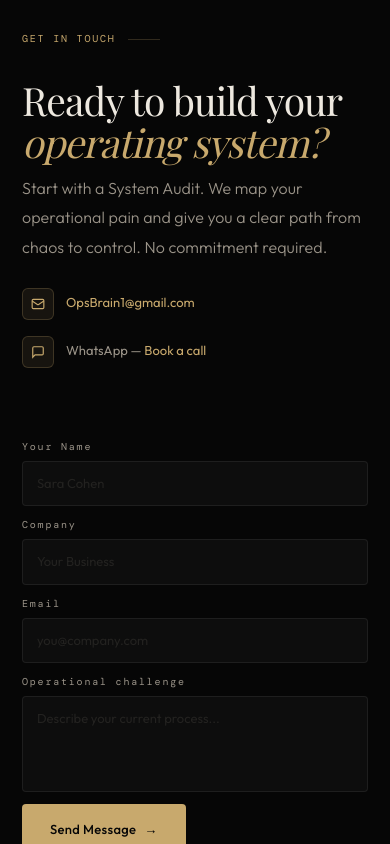
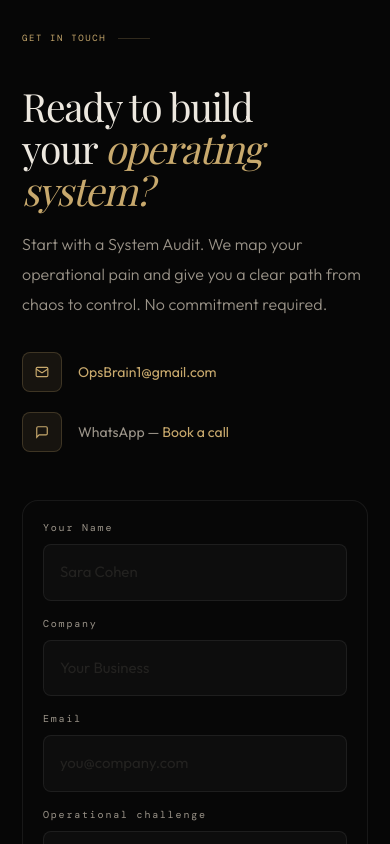
Before and after one commit to YoniLevy10/levy_tech_site, a Next.js app: page / in a window 390 px wide. Shown: the part 8620-9464 px from the top of the page. Built offline with nearby package versions, Linux system fonts and the light colour scheme; a web font is replaced by a local one.

Commit message:
Refine contact mobile layout and form spacing

```diff
--- a/components/ui/Contact.tsx
+++ b/components/ui/Contact.tsx
@@ -14,49 +14,49 @@ export default function Contact() {
   }
 
   return (
-    <section id="contact" className="px-[5vw] py-20 border-t border-line">
-      <div className="max-w-7xl mx-auto">
+    <section id="contact" className="border-t border-line px-6 py-24 sm:px-[5vw]">
+      <div className="mx-auto max-w-7xl">
         <motion.div
           initial={{ opacity: 0, y: 20 }}
           whileInView={{ opacity: 1, y: 0 }}
           transition={{ duration: 0.5 }}
           viewport={{ once: true, amount: 0.1 }}
-          className="flex items-center gap-3 font-mono text-[10px] tracking-[2.5px] uppercase text-gold mb-8"
+          className="mb-10 flex items-center gap-3 font-mono text-[9px] uppercase tracking-[0.22em] text-gold sm:text-[10px]"
         >
           <span>{t("contact.label")}</span>
-          <span className="w-8 h-px bg-gold-border" />
+          <span className="h-px w-8 bg-gold-border" />
         </motion.div>
 
-        <div className="grid grid-cols-1 md:grid-cols-2 gap-18 items-start">
+        <div className="grid grid-cols-1 items-start gap-12 md:grid-cols-2 md:gap-18">
           <motion.div
-            initial={{ opacity: 0, x: -30 }}
+            initial={{ opacity: 0, x: -24 }}
             whileInView={{ opacity: 1, x: 0 }}
             transition={{ duration: 0.5, delay: 0.1 }}
             viewport={{ once: true, amount: 0.1 }}
           >
-            <h2 className="font-serif text-[clamp(30px,4vw,52px)] font-normal leading-[1.08] tracking-tight text-foreground">
+            <h2 className="max-w-[12ch] font-serif text-[clamp(38px,11vw,56px)] font-normal leading-[1.05] tracking-[-0.035em] text-foreground sm:max-w-none">
               {t("contact.h2")} <em className="italic text-gold">{t("contact.h2.em")}</em>
             </h2>
-            <p className="text-muted text-sm leading-relaxed font-light mt-3 mb-6">
+
+            <p className="mt-5 mb-8 max-w-[36rem] text-[16px] font-light leading-[1.9] text-muted">
               {t("contact.p")}
             </p>
 
-            <div className="space-y-4">
-              <div className="flex items-center gap-3">
-                <div className="w-8 h-8 rounded-md border border-gold-border bg-gold-bg grid place-items-center text-[13px] shrink-0">
+            <div className="space-y-5">
+              <div className="flex items-center gap-4">
+                <div className="grid h-10 w-10 shrink-0 place-items-center rounded-lg border border-gold-border bg-gold-bg text-[13px]">
                   <MailIcon />
                 </div>
-                <div className="text-[13px] text-muted">
-                  <a href="mailto:OpsBrain1@gmail.com" className="text-gold no-underline hover:text-gold-light">
-                    OpsBrain1@gmail.com
-                  </a>
-                </div>
+                <a href="mailto:OpsBrain1@gmail.com" className="break-all text-[14px] text-gold no-underline hover:text-gold-light">
+                  OpsBrain1@gmail.com
+                </a>
               </div>
-              <div className="flex items-center gap-3">
-                <div className="w-8 h-8 rounded-md border border-gold-border bg-gold-bg grid place-items-center text-[13px] shrink-0">
+
+              <div className="flex items-center gap-4">
+                <div className="grid h-10 w-10 shrink-0 place-items-center rounded-lg border border-gold-border bg-gold-bg text-[13px]">
                   <ChatIcon />
                 </div>
-                <div className="text-[13px] text-muted">
+                <div className="text-[14px] leading-relaxed text-muted">
                   {t("contact.wa").split(" — ")[0]} —{" "}
                   <a href="#" className="text-gold no-underline hover:text-gold-light">
                     {t("contact.wa").split(" — ")[1]}
@@ -67,55 +67,35 @@ export default function Contact() {
           </motion.div>
 
           <motion.form
-            initial={{ opacity: 0, x: 30 }}
+            initial={{ opacity: 0, x: 24 }}
             whileInView={{ opacity: 1, x: 0 }}
             transition={{ duration: 0.5, delay: 0.2 }}
             viewport={{ once: true, amount: 0.1 }}
             onSubmit={handleSubmit}
-            className="flex flex-col gap-3"
+            className="flex flex-col gap-4 rounded-2xl border border-line bg-surface-1/30 p-5 sm:p-7"
           >
-            <div className="grid grid-cols-1 sm:grid-cols-2 gap-3">
-              <div className="flex flex-col gap-1.5">
-                <label className="text-[10px] text-muted font-mono tracking-wider">{t("form.name")}</label>
-                <input
-                  type="text"
-                  required
-                  placeholder="Sara Cohen"
-                  className="bg-surface-1 border border-line rounded px-3.5 py-3 text-foreground text-[13px] font-sans outline-none transition-colors focus:border-gold-border placeholder:text-faint"
-                />
-              </div>
-              <div className="flex flex-col gap-1.5">
-                <label className="text-[10px] text-muted font-mono tracking-wider">{t("form.company")}</label>
-                <input
-                  type="text"
-                  placeholder="Your Business"
-                  className="bg-surface-1 border border-line rounded px-3.5 py-3 text-foreground text-[13px] font-sans outline-none transition-colors focus:border-gold-border placeholder:text-faint"
-                />
-              </div>
+            <div className="grid grid-cols-1 gap-4 sm:grid-cols-2">
+              <Field label={t("form.name")} placeholder="Sara Cohen" required />
+              <Field label={t("form.company")} placeholder="Your Business" />
             </div>
-            <div className="flex flex-col gap-1.5">
-              <label className="text-[10px] text-muted font-mono tracking-wider">{t("form.email")}</label>
-              <input
-                type="email"
-                required
-                placeholder="you@company.com"
-                className="bg-surface-1 border border-line rounded px-3.5 py-3 text-foreground text-[13px] font-sans outline-none transition-colors focus:border-gold-border placeholder:text-faint"
+
+            <Field label={t("form.email")} placeholder="you@company.com" type="email" required />
+
+            <div className="flex flex-col gap-2">
+              <label className="font-mono text-[10px] tracking-wider text-muted">{t("form.msg")}</label>
+              <textarea
+                placeholder="Describe your current process..."
+                className="h-32 resize-none rounded-lg border border-line bg-surface-1 px-4 py-4 font-sans text-[15px] text-foreground outline-none transition-colors placeholder:text-faint focus:border-gold-border"
               />
             </div>
-            <div className="flex flex-col gap-1.5">
-              <label className="text-[10px] text-muted font-mono tracking-wider">{t("form.msg")}</label>
-              <textarea
-                placeholder="Describe your current process..."
-                className="bg-surface-1 border border-line rounded px-3.5 py-3 text-foreground text-[13px] font-sans outline-none transition-colors focus:border-gold-border h-24 resize-none placeholder:text-faint"
-              />
-            </div>
+
             <button
               type="submit"
               disabled={submitted}
-              className={`self-start inline-flex items-center gap-2 px-7 py-4 rounded text-[13px] font-medium tracking-wide transition-all ${
+              className={`inline-flex w-full items-center justify-center gap-2 rounded px-7 py-4 text-[13px] font-medium tracking-wide transition-all sm:w-auto sm:self-start ${
                 submitted
-                  ? "bg-surface-2 text-gold cursor-default"
-                  : "bg-gold text-background hover:bg-gold-light hover:-translate-y-0.5"
+                  ? "cursor-default bg-surface-2 text-gold"
+                  : "bg-gold text-background hover:-translate-y-0.5 hover:bg-gold-light"
               }`}
             >
               {submitted ? "✓ Sent — we'll be in touch soon" : t("form.submit")} {!submitted && <span>→</span>}
@@ -124,6 +104,20 @@ export default function Contact() {
         </div>
       </div>
     </section>
+  )
+}
+
+function Field({ label, placeholder, type = "text", required = false }: { label: string; placeholder: string; type?: string; required?: boolean }) {
+  return (
+    <div className="flex flex-col gap-2">
+      <label className="font-mono text-[10px] tracking-wider text-muted">{label}</label>
+      <input
+        type={type}
+        required={required}
+        placeholder={placeholder}
+        className="rounded-lg border border-line bg-surface-1 px-4 py-4 font-sans text-[15px] text-foreground outline-none transition-colors placeholder:text-faint focus:border-gold-border"
+      />
+    </div>
   )
 }
 
```
